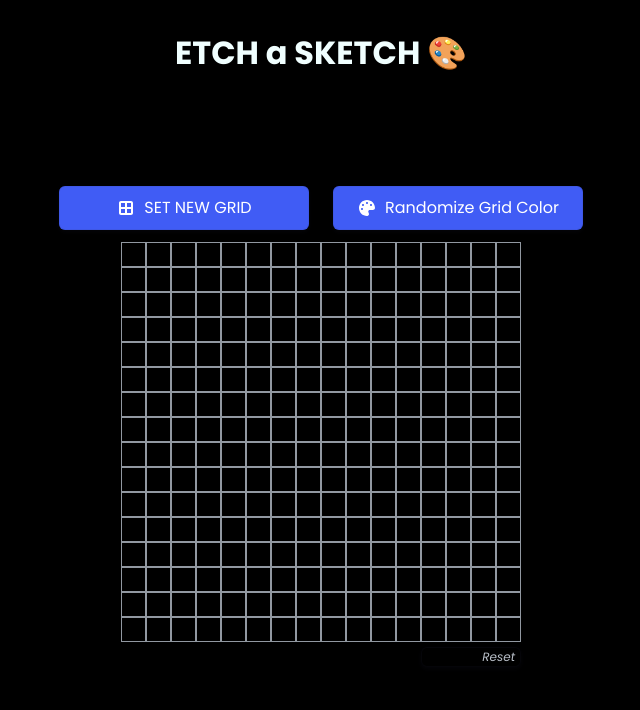
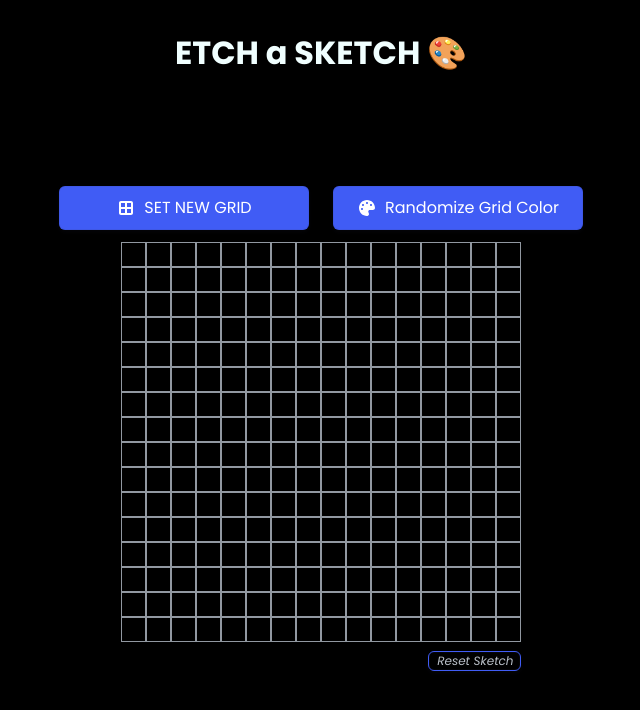
Before and after one commit to powermate25/etch-a-sketch, a plain HTML site: page index.html in a window 1280 px wide. Shown: the whole page, without its empty margins (319-959 px from the left). Drawn offline with Linux system fonts and the light colour scheme.

Commit message:
Checkpoint save: EaS project 100% done. - Added reset button bellow grid to clear sketch but keep user grid settings. - Edited reset button text.

```diff
--- a/index.html
+++ b/index.html
@@ -15,7 +15,7 @@
         <button class="buttons" id="btn-generate-grid2"><img src="./images/color-palette.svg" height="20px">Randomize Grid Color</button>
         </div>
         <div class="grid-container" id="main-grid-container"></div>
-        <button class="buttons" id="btn-reset-grid">Reset</button>
+        <button class="buttons" id="btn-reset-grid">Reset Sketch</button>
 
     </body>
 </html>
--- a/style.css
+++ b/style.css
@@ -90,9 +90,10 @@ body {
   font-size: 75%;
   font-style:oblique;
   height: 20px;
-  width: 100px;
-  margin: 5px 12px 12px 312px;
+  width: 93px;
+  margin: 9px 12px 12px 318px;
   text-align: center;
+  border: 1px solid #405cf5;
 }
 
 #btn-generate-grid:disabled {
```
